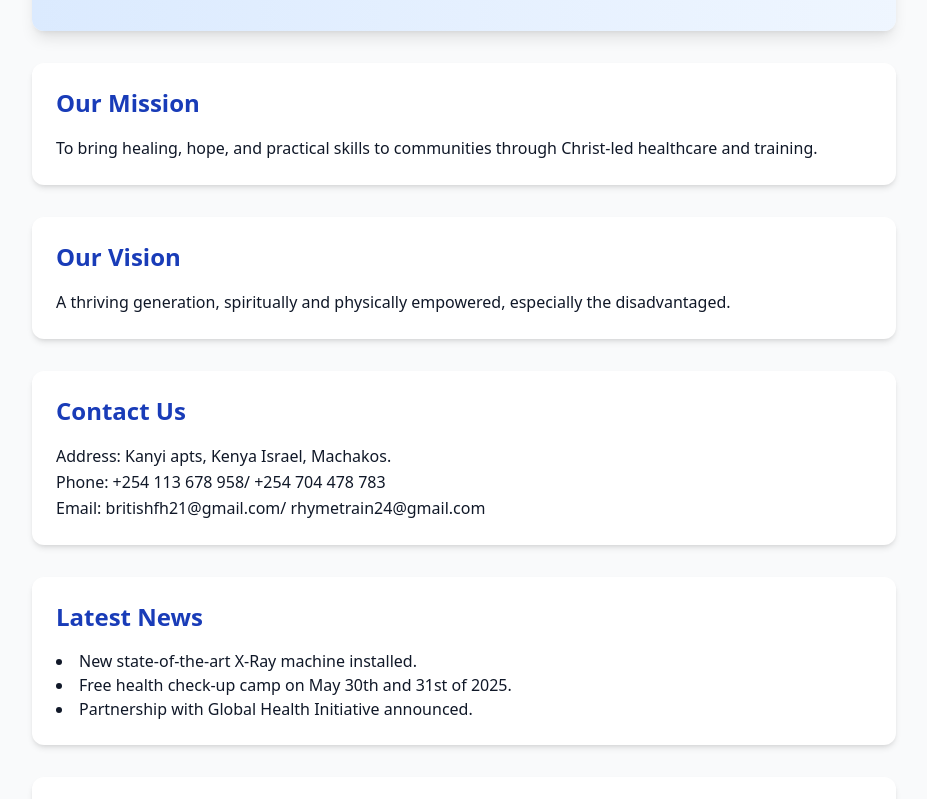
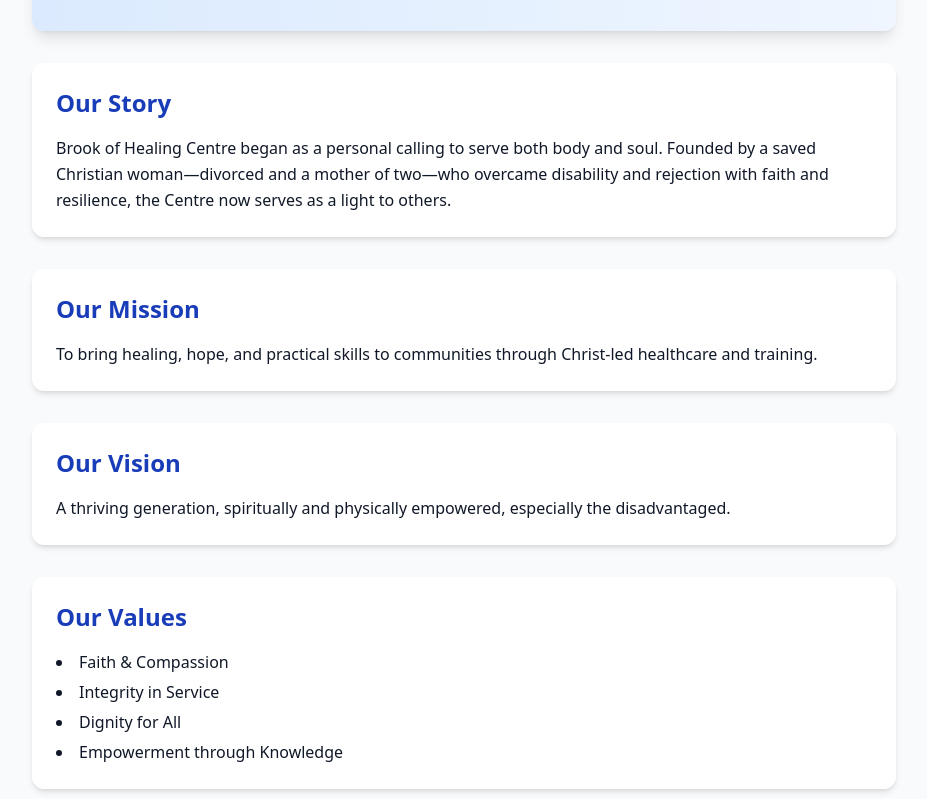
Before and after one commit to ericmutuma15/bfh, a React (Vite) app: page / in a window 1280 px wide. Shown: the part 821-1620 px from the top of the page, without its empty margins (176-1103 px from the left). Built offline with nearby package versions, Linux system fonts and the light colour scheme.

Commit message:
add story to homepage

```diff
--- a/src/components/Homepage.jsx
+++ b/src/components/Homepage.jsx
@@ -109,6 +109,15 @@ const Homepage = () => {
         </section>
 
         <section className="section">
+  <h2 className="section-title">Our Story</h2>
+  <p className="section-content">
+    Brook of Healing Centre began as a personal calling to serve both body and soul.
+    Founded by a saved Christian woman—divorced and a mother of two—who overcame disability
+    and rejection with faith and resilience, the Centre now serves as a light to others.
+  </p>
+</section>
+
+<section className="section">
   <h2 className="section-title">Our Mission</h2>
   <p className="section-content">
     To bring healing, hope, and practical skills to communities through
@@ -123,6 +132,17 @@ const Homepage = () => {
     especially the disadvantaged.
   </p>
 </section>
+
+<section className="section">
+  <h2 className="section-title">Our Values</h2>
+  <ul className="section-content list-disc list-inside space-y-1">
+    <li>Faith &amp; Compassion</li>
+    <li>Integrity in Service</li>
+    <li>Dignity for All</li>
+    <li>Empowerment through Knowledge</li>
+  </ul>
+</section>
+
 
         <section className="section">
           <h2 className="section-title">Contact Us</h2>
```
Lines whose indentation alone changed are shown as unchanged.
